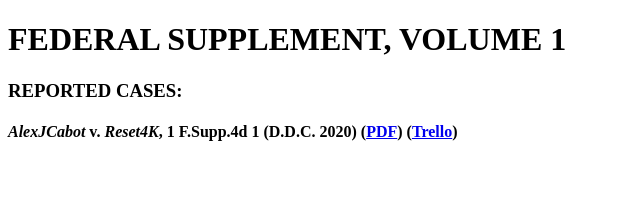
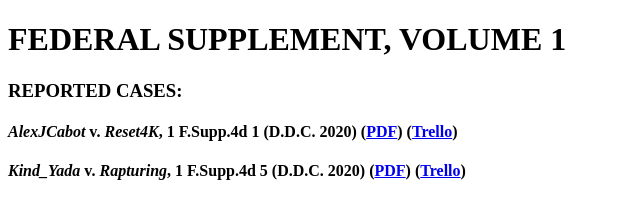
Before and after one commit to nusadc/nusadc.github.io, a plain HTML site: page fedsupplement/v1/index.html in a window 1280 px wide. Shown: the whole page, without its empty margins (0-640 px from the left). Drawn offline with Linux system fonts and the light colour scheme.

Commit message:
Update index.html

```diff
--- a/fedsupplement/v1/index.html
+++ b/fedsupplement/v1/index.html
@@ -5,5 +5,6 @@
 <body>
 <h3>REPORTED CASES:</h3>
   <h4> <i>AlexJCabot</i> v. <i>Reset4K</i>, 1 F.Supp.4d 1 (D.D.C. 2020) (<a href="https://nusadc.github.io/fedsupplement/v1/1.pdf">PDF</a>) (<a href="https://trello.com/c/dmGPgCXM/217-alexjcabot-v-reset4k-1-f-supp-4d-1-ddc-2020">Trello</a>)
+  <h4> <i>Kind_Yada</i> v. <i>Rapturing</i>, 1 F.Supp.4d 5 (D.D.C. 2020) (<a href="https://nusadc.github.io/fedsupplement/v1/5.pdf">PDF</a>) (<a href="https://trello.com/c/D4IqZsx1/221-kindyada-v-rapturing-1-f-supp-4d-5-ddc-2020">Trello</a>)
 </body>
 </html>
```
